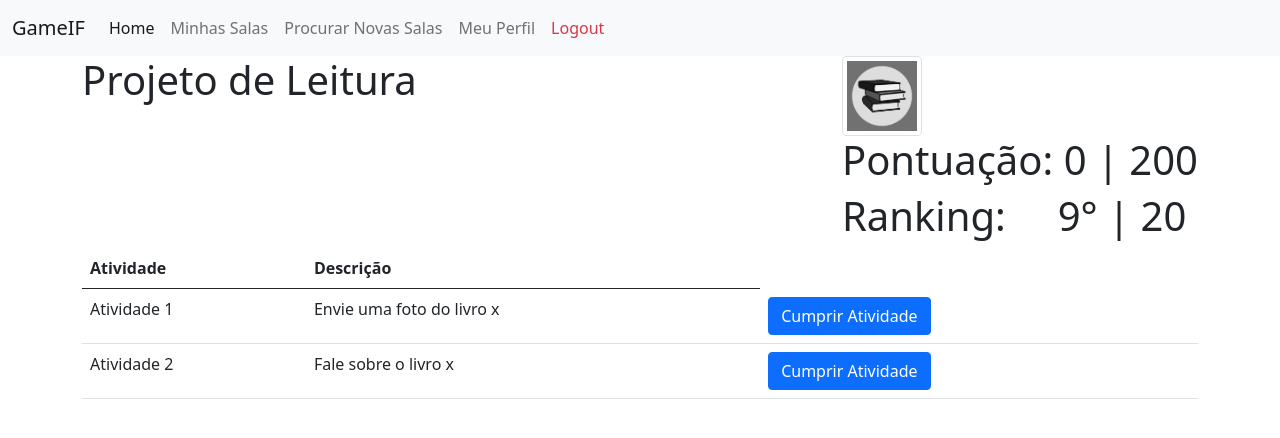
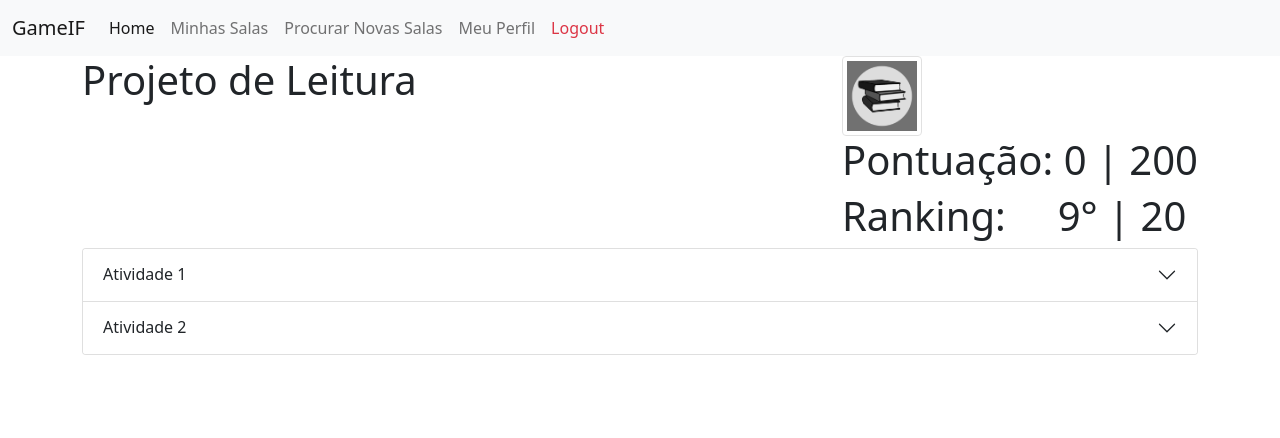
Before and after one commit to dev-ekleorf/GameIF_Flask, a Flask app: page /salas/carregar_sala/1 in a window 1280 px wide. Shown: the top 438 px of the page. Run offline with Flask 2, Linux system fonts and the light colour scheme; some libraries are stand-ins or nearby versions.

Commit message:
03112022_Submit

```diff
--- a/Model/Atividade.py
+++ b/Model/Atividade.py
@@ -1,8 +1,9 @@
 class Atividade():
-    def __init__(self,id="",nome="", descricao=""):
+    def __init__(self,id="",nome="", descricao="",tipo=""):
         self.__id = id
         self.__nome = nome
         self.__descricao = descricao
+        self.__tipo = tipo
 
 
     def getId(self):
@@ -13,3 +14,6 @@ class Atividade():
 
     def getDescricao(self):
         return self.__descricao
+
+    def getTipo(self):
+        return self.__tipo
--- a/salas/__init__.py
+++ b/salas/__init__.py
@@ -11,8 +11,8 @@ salas = Blueprint('salas', __name__,
 
 @salas.route("/carregar_sala/<int:id>")
 def carregar_sala(id):
-    atividade1 = Atividade(1,"Atividade 1","Envie uma foto do livro x")
-    atividade2 = Atividade(1,"Atividade 2","Fale sobre o livro x")
+    atividade1 = Atividade(1,"Atividade 1","Envie uma foto do livro x","Foto")
+    atividade2 = Atividade(2,"Atividade 2","Fale sobre o livro x","RespostaLonga")
     array_atividades = []
     array_atividades.append(atividade1)
     array_atividades.append(atividade2)
@@ -22,7 +22,7 @@ def carregar_sala(id):
 @salas.route("/procurar_salas")
 def procurar_salas():
     atividade1 = Atividade(1,"Atividade 1","Envie uma foto do livro x")
-    atividade2 = Atividade(1,"Atividade 2","Fale sobre o livro x")
+    atividade2 = Atividade(2,"Atividade 2","Fale sobre o livro x")
     array_atividades = []
     array_atividades.append(atividade1)
     array_atividades.append(atividade2)
@@ -36,7 +36,7 @@ def procurar_salas():
 @salas.route("/minhas_salas")
 def minhas_salas():
     atividade1 = Atividade(1,"Atividade 1","Envie uma foto do livro x")
-    atividade2 = Atividade(1,"Atividade 2","Fale sobre o livro x")
+    atividade2 = Atividade(2,"Atividade 2","Fale sobre o livro x")
     array_atividades = []
     array_atividades.append(atividade1)
     array_atividades.append(atividade2)
--- a/salas/templates/sala_aluno.html
+++ b/salas/templates/sala_aluno.html
@@ -35,23 +35,51 @@ Sala {{sala_selecionada.getNome()}}
 
 <div class="container">
 
-    <table class="table">
-        <thead>
-            <tr>
-                <th scope="col">Atividade</th>
-                <th scope="col">Descrição</th>
-            </tr>
-        </thead>
-        <tbody>
-            {% for atividade in sala_selecionada.getAtividades() %}
+   <div class="accordion" id="accordionExample">
+        {% for tarefa in sala_selecionada.getAtividades() %}
+        <div class="accordion-item">
+          <h2 class="accordion-header" id={{tarefa.getId()}}>
+            <button class="accordion-button collapsed" type="button" data-bs-toggle="collapse" data-bs-target="#collapse_{{tarefa.getId()}}" aria-expanded="true" aria-controls="collapse_{{tarefa.getId()}}">
+              {{tarefa.getNome()}}
+            </button>
+          </h2>
+          <div id="collapse_{{tarefa.getId()}}" class="accordion-collapse collapse" aria-labelledby={{tarefa.getId()}} data-bs-parent="#accordionExample">
+            <div class="accordion-body">
+              <strong>{{tarefa.getDescricao()}}</strong>
+              {% if tarefa.getTipo() == "Foto" %}
+              <form>
+                <div class="form-group m-2">
+                  <label class="form-label" for="customFile">Envie a foto</label>
+                  <input type="file" class="form-control" id="customFile" />
+                </div>
+                <button type="submit" class="btn btn-primary align-items-end flex-column">Enviar</button>
+              </form>
 
-            <tr>
-                <td>{{atividade.getNome()}}</td>
-                <td>{{atividade.getDescricao()}}</td>
-                <td><a href="#" class="btn btn-primary">Cumprir Atividade</a><td>
+              {% elif tarefa.getTipo() == "RespostaLonga" %}
+              <form>
+                <div class="form-group m-2">
+                  <label for="exampleFormControlTextarea1">Escreva sua Resposta</label>
+                  <textarea class="form-control" id="exampleFormControlTextarea1" rows="15"></textarea>
+                </div>
+                <button type="submit" class="btn btn-primary align-items-end flex-column">Enviar</button>
+              </form>
+              {% elif tarefa.getTipo() == "RespostaCurta" %}
+              <form>
+                <div class="form-group m-2">
+                  <label for="exampleFormControlTextarea1">Escreva sua Resposta</label>
+                  <textarea class="form-control" id="exampleFormControlTextarea1" rows="1"></textarea>
+                </div>
+                <button type="submit" class="btn btn-primary align-items-end flex-column">Enviar</button>
+              </form>
+              {% endif %}
+            </div>
+          </div>
+        </div>
+
+      {% endfor %}
+    </div>
 </div>
 
 
-{% endfor %}
 
 {% endblock %}
--- a/templates/base_aluno.html
+++ b/templates/base_aluno.html
@@ -8,6 +8,7 @@
     <script type="text/javascript" src="{{ url_for('static', filename='app.js') }}"></script>
     <link href="https://cdn.jsdelivr.net/npm/bootstrap@5.0.2/dist/css/bootstrap.min.css" rel="stylesheet" integrity="sha384-EVSTQN3/azprG1Anm3QDgpJLIm9Nao0Yz1ztcQTwFspd3yD65VohhpuuCOmLASjC" crossorigin="anonymous">
     <script src="https://cdn.jsdelivr.net/npm/bootstrap@5.0.2/dist/js/bootstrap.bundle.min.js" integrity="sha384-MrcW6ZMFYlzcLA8Nl+NtUVF0sA7MsXsP1UyJoMp4YLEuNSfAP+JcXn/tWtIaxVXM" crossorigin="anonymous"></script>
+    <link rel="icon" type="image/x-icon" href="/logos/logo_gameIF.jpeg">
     <title>
         {% block title %}{% endblock %} - GameIF
     </title>
```
Also changed, not shown: logos/logo_gameIF.jpeg (added).
